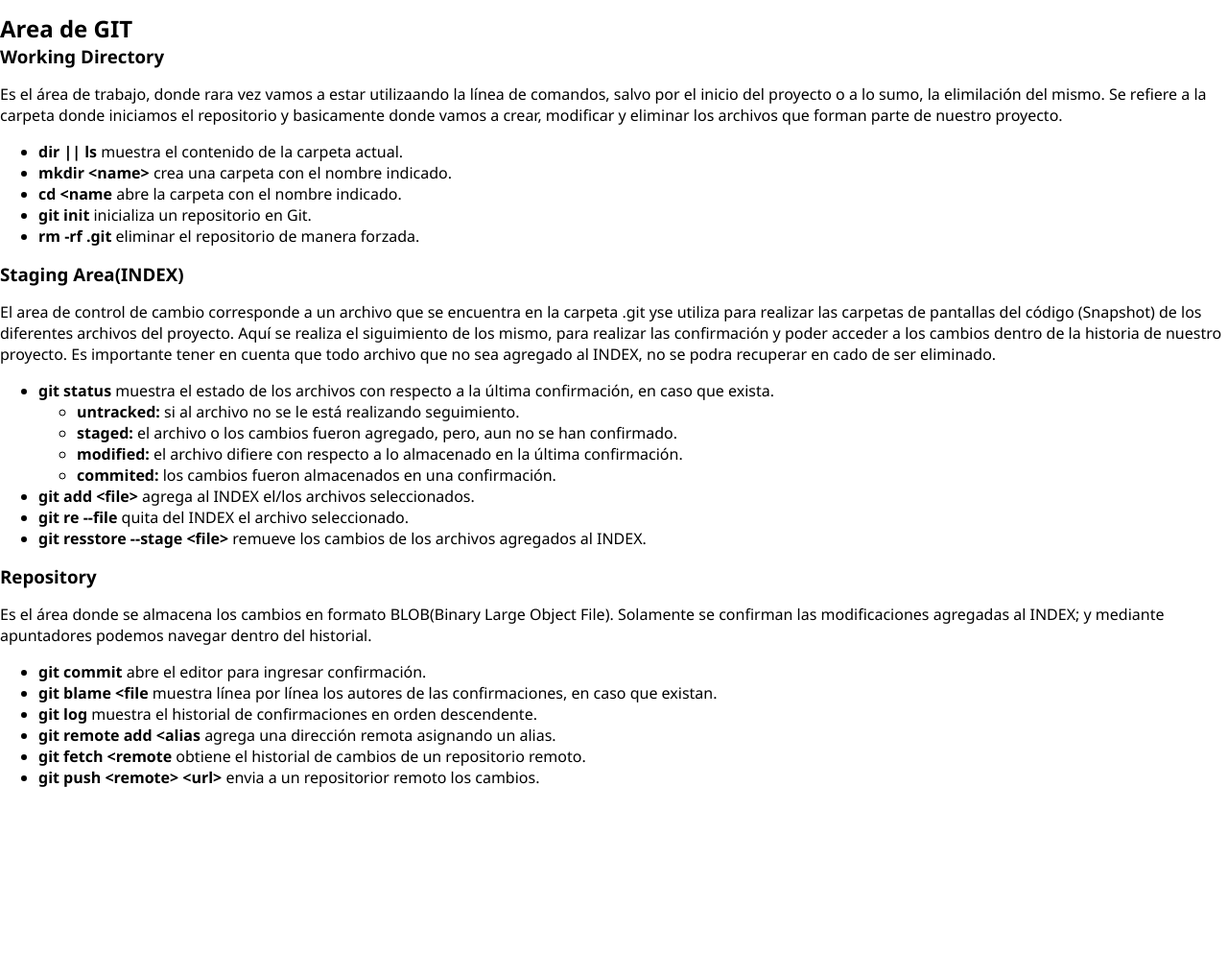
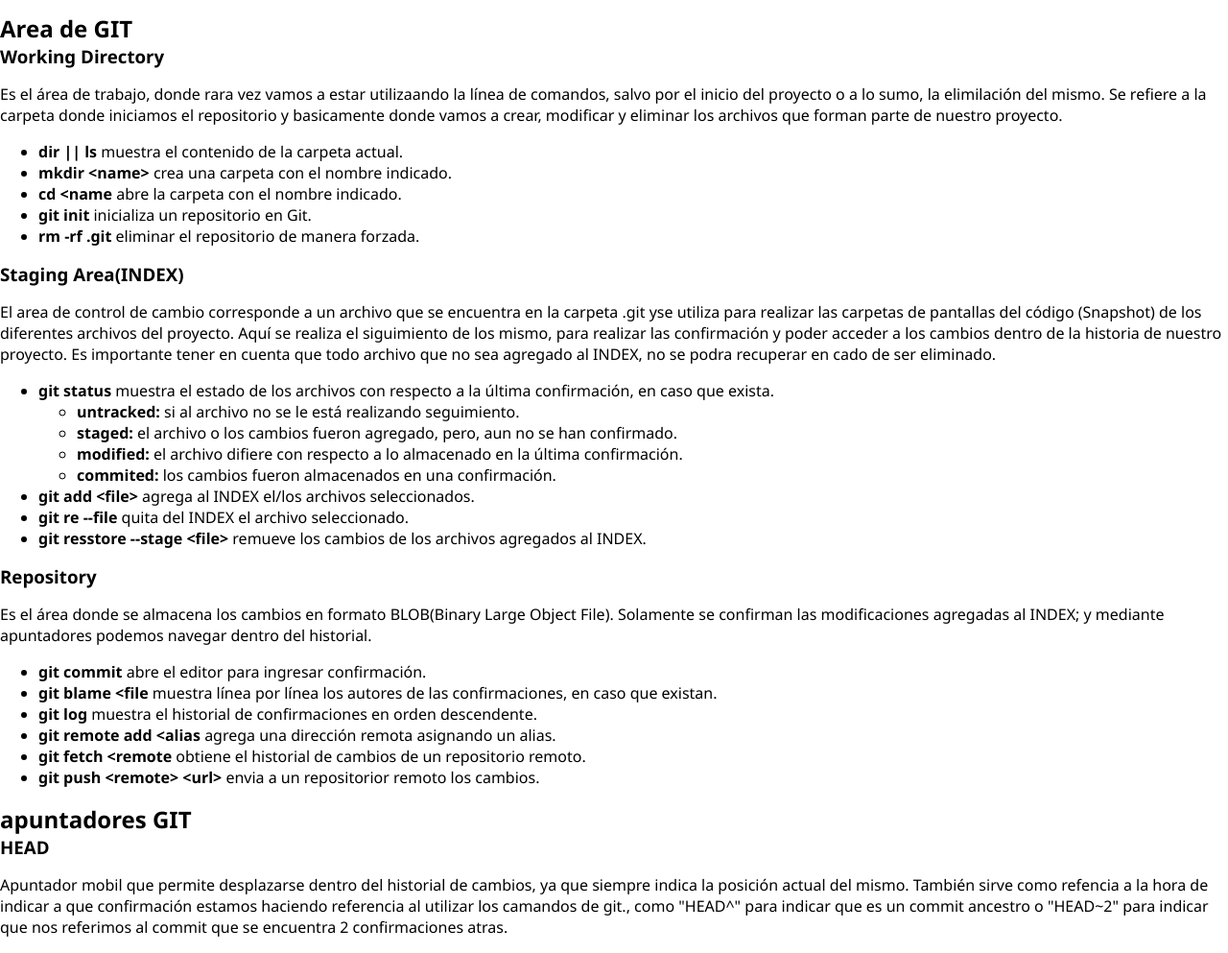
Before and after one commit to JuliLuce/Git_Desarrollo_Colaborativo, a plain HTML site: page Index.html in a window 1280 px wide. Shown: the part 84-1077 px from the top of the page at 96% size. Before the commit the page ends 921 px from the top, so only its background shows below. Drawn offline with Linux system fonts and the light colour scheme.

Commit message:
Apuntadores GIT: HEAD

```diff
--- a/Index.html
+++ b/Index.html
@@ -56,5 +56,12 @@
             </ul>
         </article>
     </section>
+    <section>
+        <h2>apuntadores GIT</h2>
+        <article>
+            <h3>HEAD</h3>
+            <p>Apuntador mobil que permite desplazarse dentro del historial de cambios, ya que siempre indica la posición actual del mismo. También sirve como refencia a la hora de indicar a que confirmación estamos haciendo referencia al utilizar los camandos de git., como "HEAD^" para indicar que es un commit ancestro o "HEAD~2" para indicar que nos referimos al commit que se encuentra 2 confirmaciones atras.</p>
+        </article>
+    </section>
 </body>
 </html>
```
